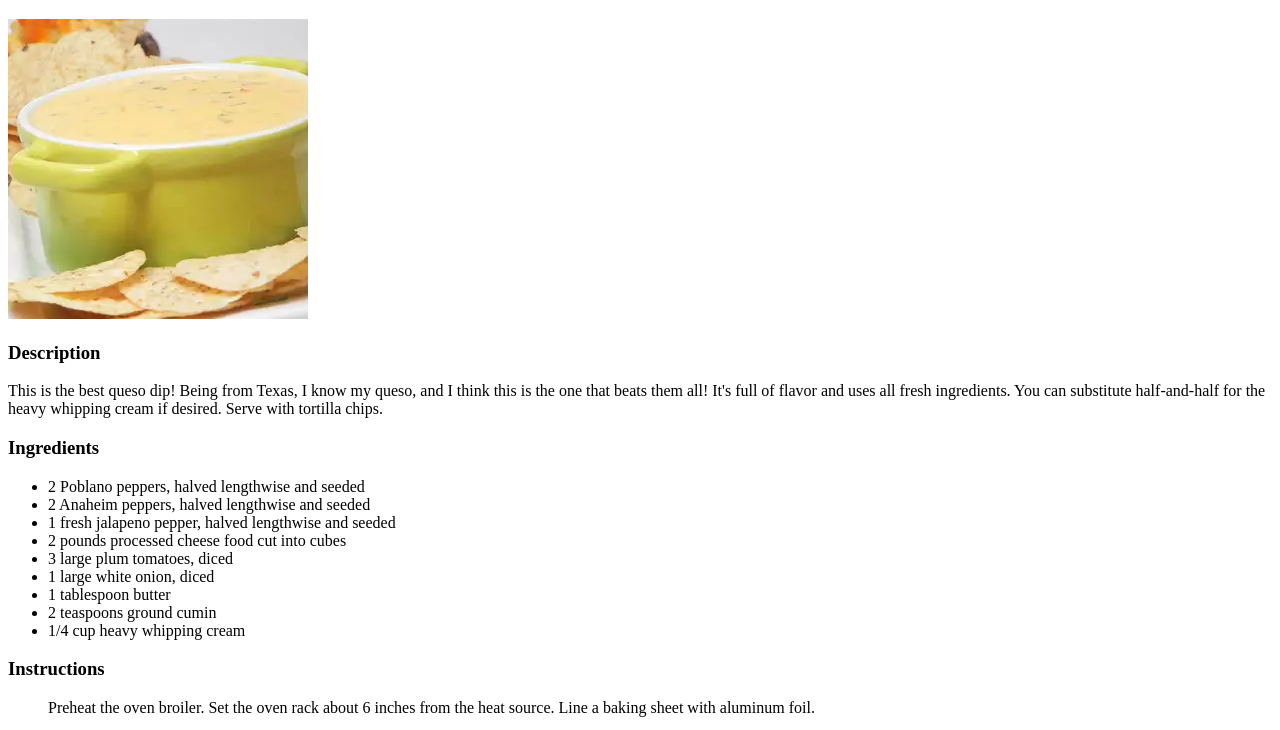
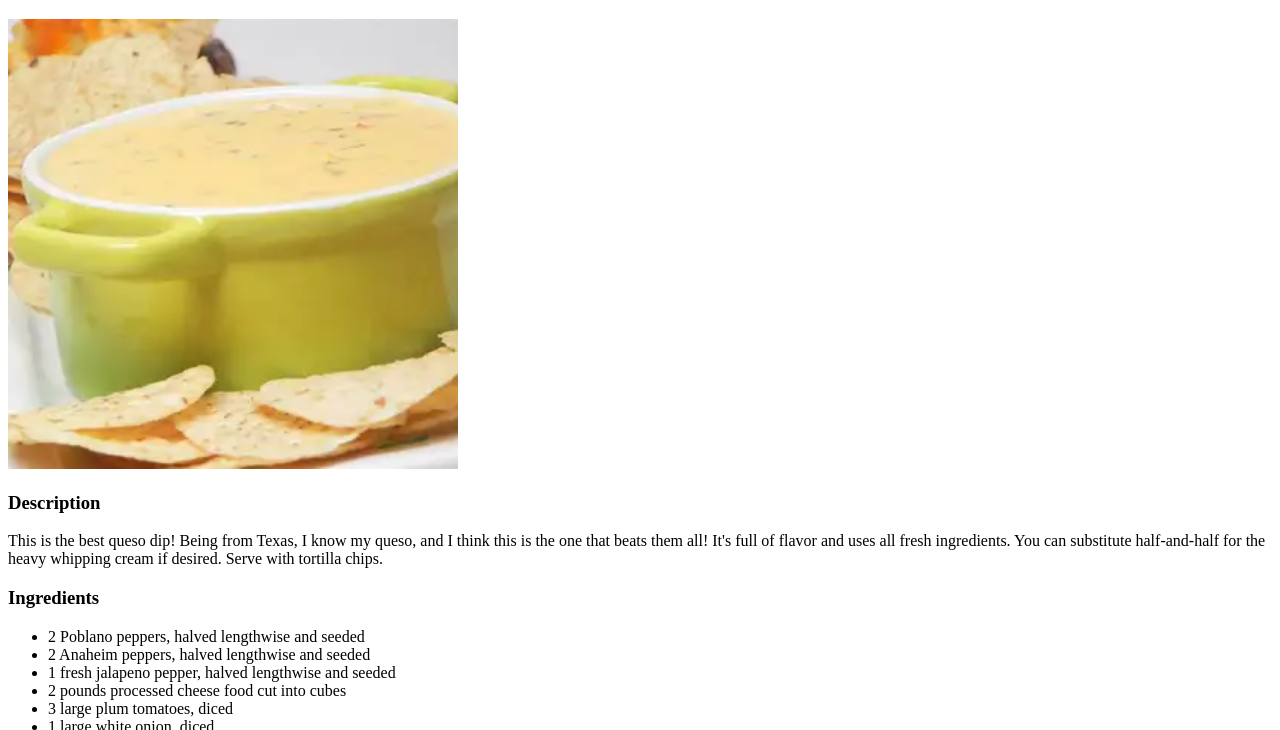
Before and after one commit to milesbates/odin-recipes, a plain HTML site: page recipes/queso.html in a window 1280 px wide. Shown: the part 61-791 px from the top of the page. Drawn offline with Linux system fonts and the light colour scheme.

Commit message:
Changed image resolution to 450x450

```diff
--- a/recipes/queso.html
+++ b/recipes/queso.html
@@ -8,7 +8,7 @@
 </head>
 <body>
     <h1>Homemade Queso</h1>
-    <img src="../images/queso.jpg" alt="Finished Queso">
+    <img src="../images/queso.jpg" alt="Finished Queso" height="450" width="450">
     <h3>Description</h3>
     <p>This is the best queso dip! Being from Texas, I know my queso,
         and I think this is the one that beats them all!
```
